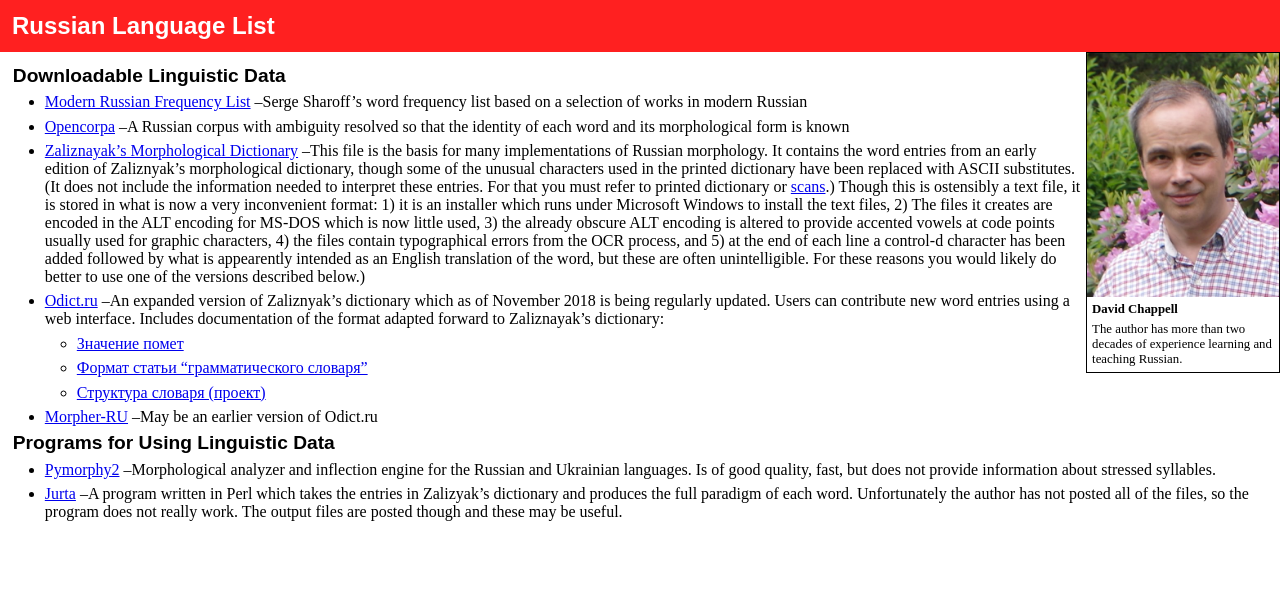
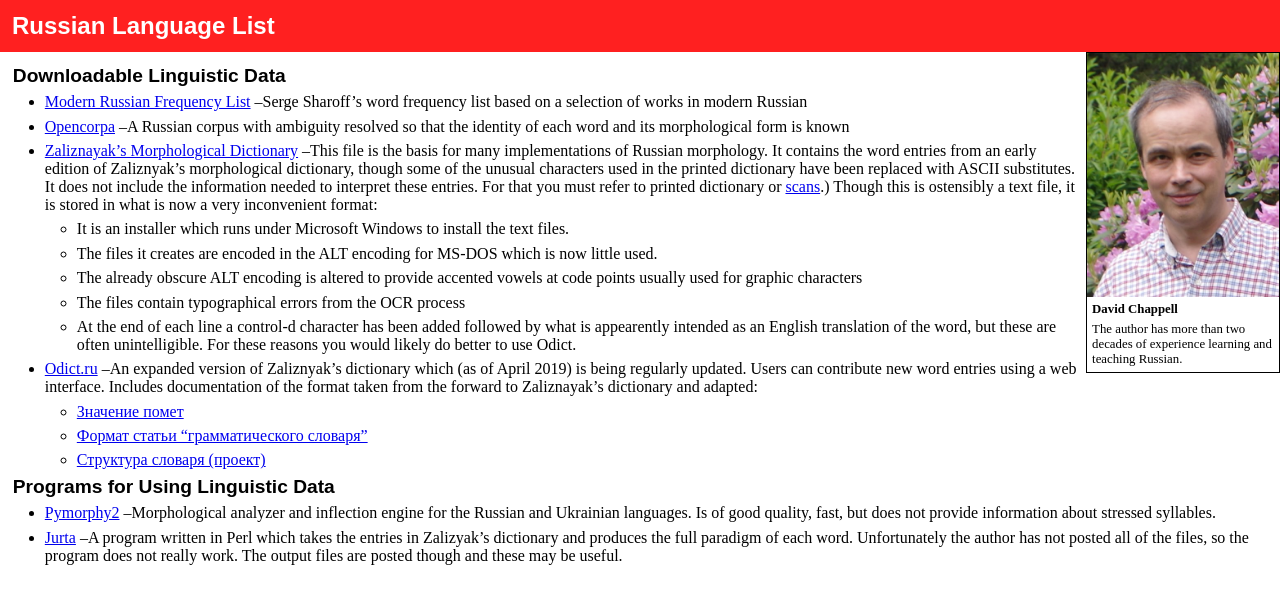
Before and after one commit to david672orford/russian-language-list, a Jekyll site: the page built from for-instructors/linguistic-data.md, in a window 1280 px wide. Shown: the top 604 px of the page. Built offline with Jekyll 4.4.1, drawn with Linux system fonts in a browser that asks for light colours; our own code applies the rules of GitHub Pages for plain Markdown files.

Commit message:
updated information about Odict, reformatted description of older version

```diff
--- a/for-instructors/linguistic-data.md
+++ b/for-instructors/linguistic-data.md
@@ -10,29 +10,27 @@
 	It contains the word entries from an early edition of Zaliznyak's
 	morphological dictionary, though some of the unusual characters used
 	in the printed dictionary have been replaced with ASCII substitutes.
-	(It does not include the information needed to interpret these entries.
+	It does not include the information needed to interpret these entries.
 	For that you must refer to printed dictionary or [scans](http://zaliznyak-dict.narod.ru/).)
 	Though this is ostensibly a text file, it is stored in what is now a very
-	inconvenient format: 1) it is an installer which runs under Microsoft
-	Windows to install the text files, 2) The files it creates are encoded in
-	the ALT encoding for MS-DOS which is now little used, 3) the already
-	obscure ALT encoding is altered to provide accented vowels
-	at code points usually used for graphic characters, 4) the files contain
-	typographical errors from the OCR process, and 5) at the end of each line
-	a control-d character has been added followed by what is appearently
+	inconvenient format:
+	* It is an installer which runs under Microsoft Windows to install the text files.
+	* The files it creates are encoded in the ALT encoding for MS-DOS which is now little used.
+	* The already obscure ALT encoding is altered to provide accented vowels
+	at code points usually used for graphic characters
+	* The files contain typographical errors from the OCR process
+	* At the end of each line a control-d character has been added followed by what is appearently
 	intended as an English translation of the word, but these are often
-	unintelligible. For these reasons you would likely do better to use one
-	of the versions described below.)
+	unintelligible.
+	For these reasons you would likely do better to use Odict.
 * [Odict.ru](http://odict.ru)
-	--An expanded version of Zaliznyak's dictionary which as of November
-	2018 is being regularly updated. Users can contribute new word entries
-	using a web interface. Includes documentation of the format adapted
-	forward to Zaliznayak's dictionary:
+	--An expanded version of Zaliznyak's dictionary which (as of April
+	2019) is being regularly updated. Users can contribute new word entries
+	using a web interface. Includes documentation of the format taken from
+	the forward to Zaliznayak's dictionary and adapted:
   * [Значение помет](http://odict.ru/pomety/)
   * [Формат статьи "грамматического словаря"](http://odict.ru/format/)
   * [Структура словаря (проект)](http://odict.ru/structure/)
-* [Morpher-RU](https://github.com/morpher-ru/zaliznyak)
-	--May be an earlier version of Odict.ru
 
 ## Programs for Using Linguistic Data
 * [Pymorphy2](https://github.com/kmike/pymorphy2)
```
